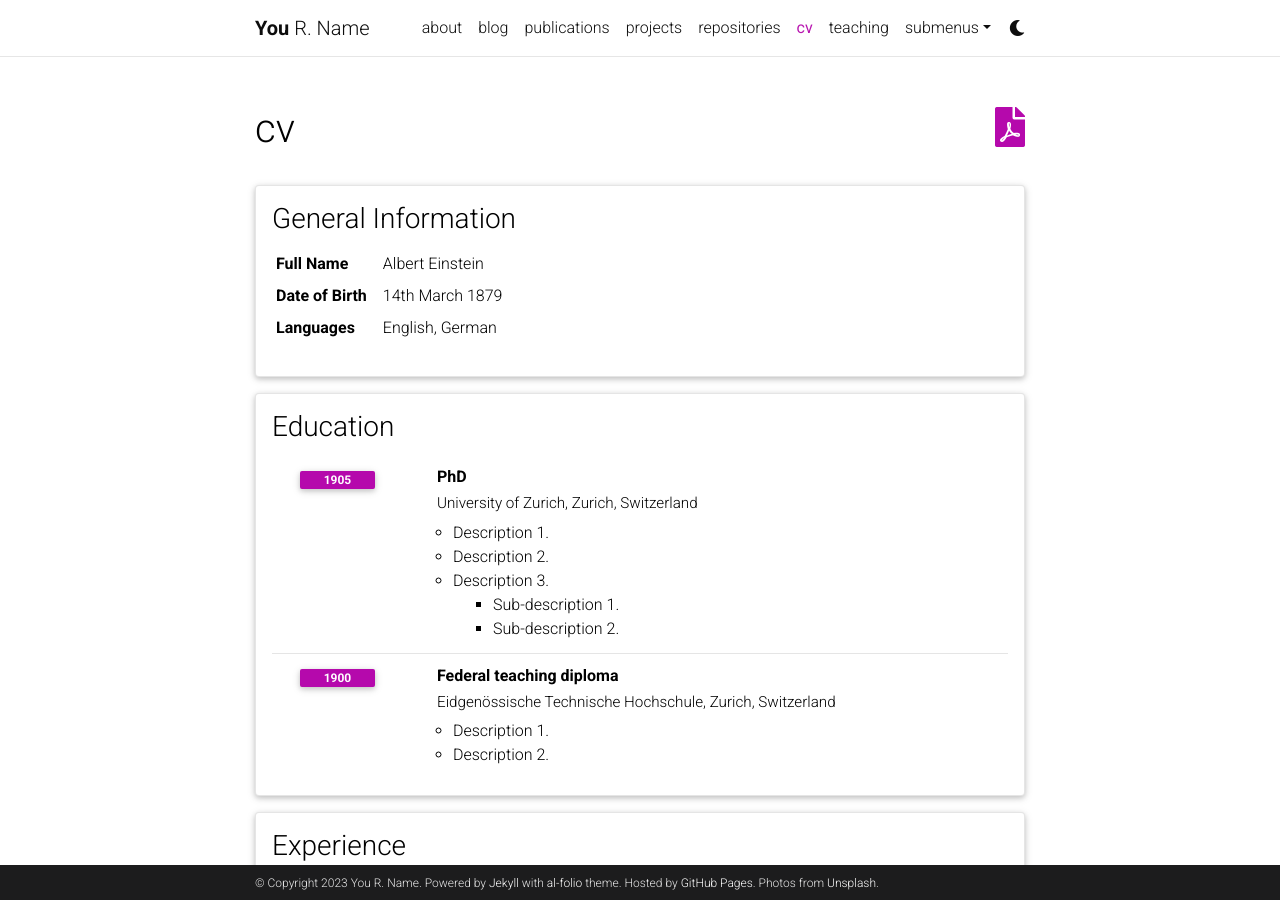
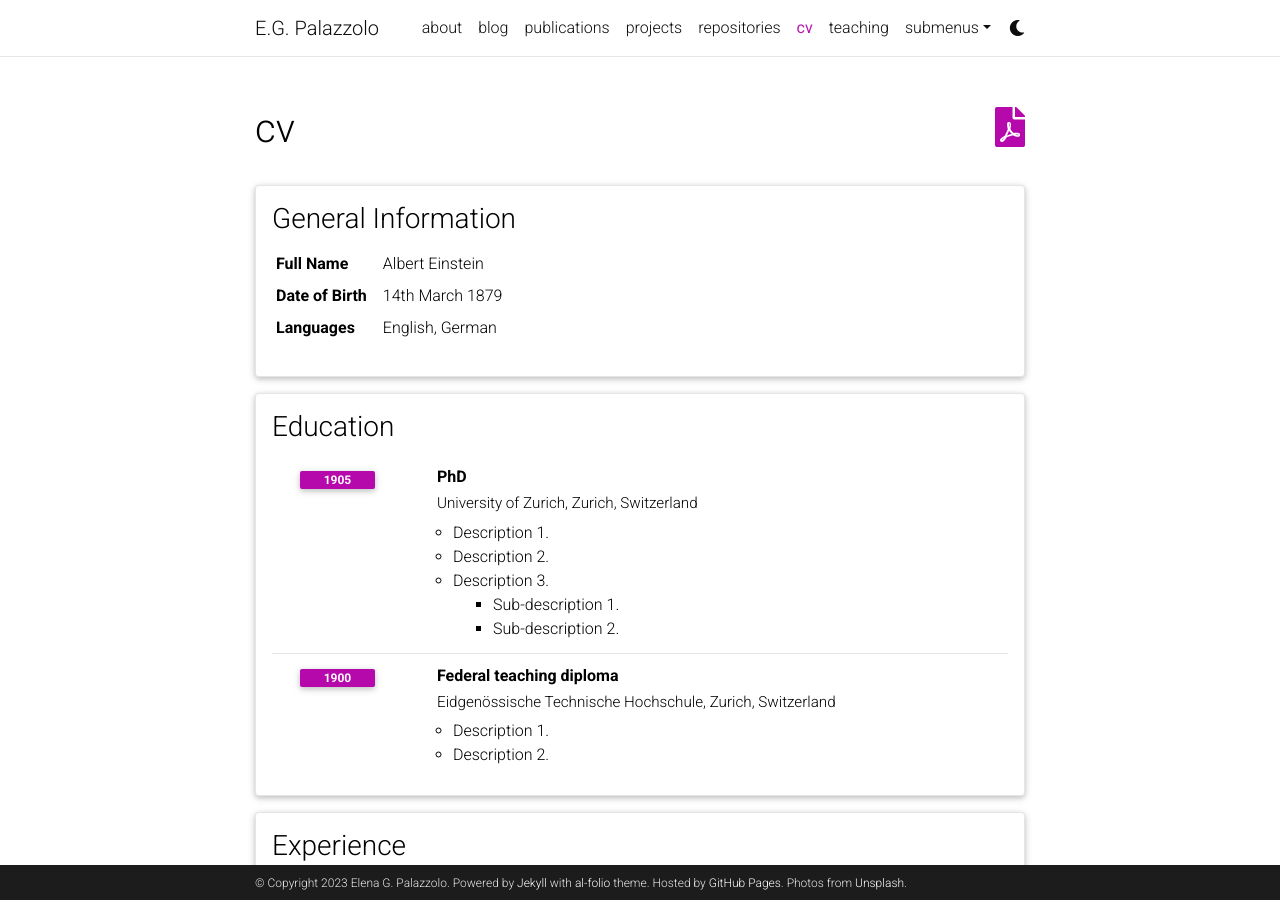
Before and after one commit to egpalazzolo/egpalazzolo, a Jekyll site: the page built from _pages/cv.md, in a window 1280 px wide and 900 px high. Built offline with Jekyll 4.4.1, drawn with Linux system fonts in a browser that asks for light colours; comment, search, counter and statistics services are not loaded; a style sheet for code colours, icons or effects is not loaded.

Commit message:
little updates

```diff
--- a/_config.yml
+++ b/_config.yml
@@ -2,11 +2,11 @@
 # Site settings
 # -----------------------------------------------------------------------------
 
-title: blank # the website title (if blank, full name will be used instead)
-first_name: You
-middle_name: R.
-last_name: Name
-email: you@example.com
+title: E.G. Palazzolo # the website title (if blank, full name will be used instead)
+first_name: Elena
+middle_name: G.
+last_name: Palazzolo
+email: epalazz1@jhu.edu
 description: > # the ">" symbol means to ignore newlines until "footer_text:"
   A simple, whitespace theme for academics. Based on [*folio](https://github.com/bogoli/-folio) design.
 footer_text: >
@@ -18,8 +18,8 @@ keywords: jekyll, jekyll-theme, academic-website, portfolio-website  # add your
 lang: en # the language of your site (for example: en, fr, cn, ru, etc.)
 icon: ⚛️  # the emoji used as the favicon (alternatively, provide image name in /assets/img/)
 
-url: https://alshedivat.github.io # the base hostname & protocol for your site
-baseurl: /al-folio # the subpath of your site, e.g. /blog/
+url: www.egpalazzolo.com # the base hostname & protocol for your site
+baseurl: /home # the subpath of your site, e.g. /blog/
 last_updated: false # set to true if you want to display last updated in the footer
 impressum_path:  # set to path to include impressum link in the footer, use the same path as permalink in a page, helps to conform with EU GDPR
 
@@ -67,9 +67,9 @@ og_image: # The site-wide (default for all links) Open Graph preview image
 # Social integration
 # -----------------------------------------------------------------------------
 
-github_username: # your GitHub user name
+github_username: egpalazzolo
 gitlab_username: # your GitLab user name
-twitter_username: # your Twitter handle
+twitter_username: egpalazzolo
 mastodon_username: # your mastodon instance+username in the format instance.tld/@username
 linkedin_username: # your LinkedIn user name
 telegram_username: # your Telegram user name
--- a/_pages/cv.md
+++ b/_pages/cv.md
@@ -4,5 +4,5 @@ permalink: /cv/
 title: cv
 nav: true
 nav_order: 4
-cv_pdf: example_pdf.pdf
+cv_pdf: palazzolo_grad_cv.pdf
 ---
```
Also changed, not shown: 1 other file.
